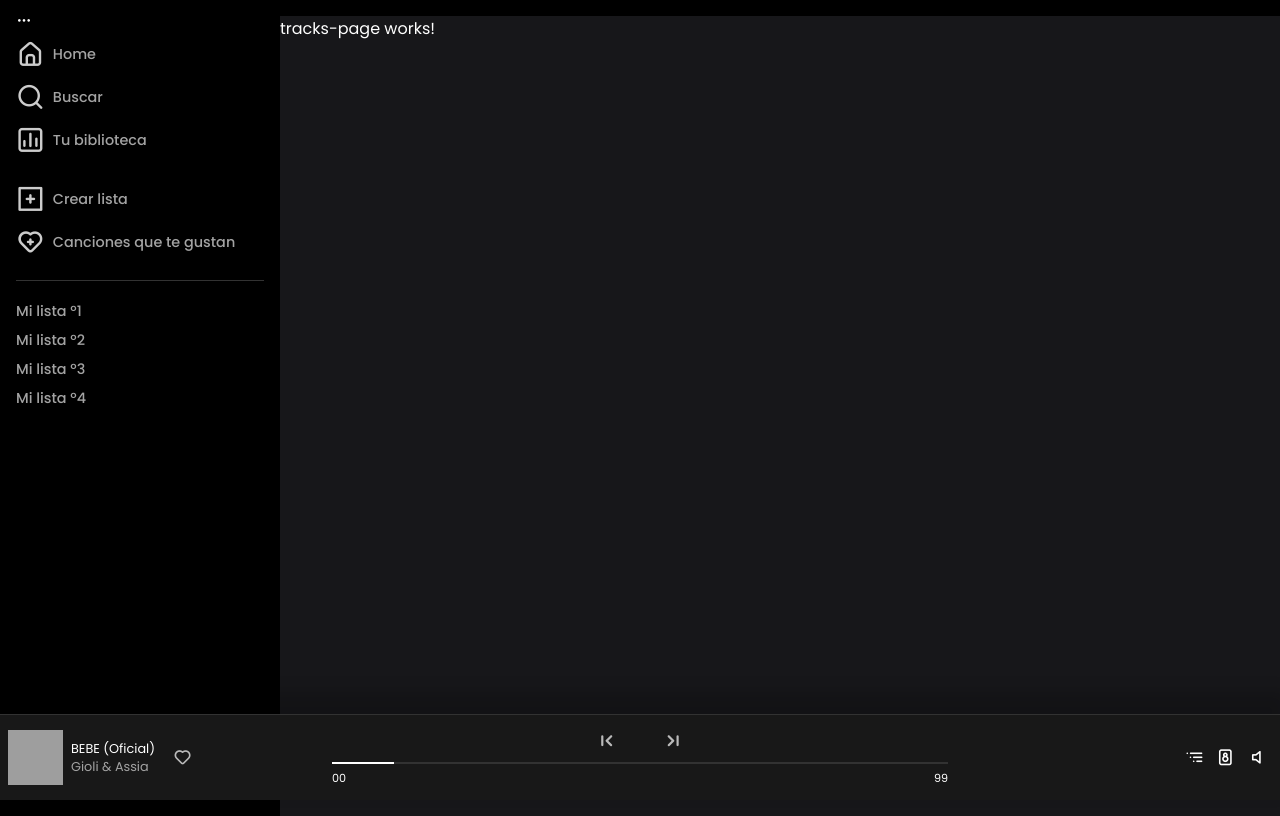
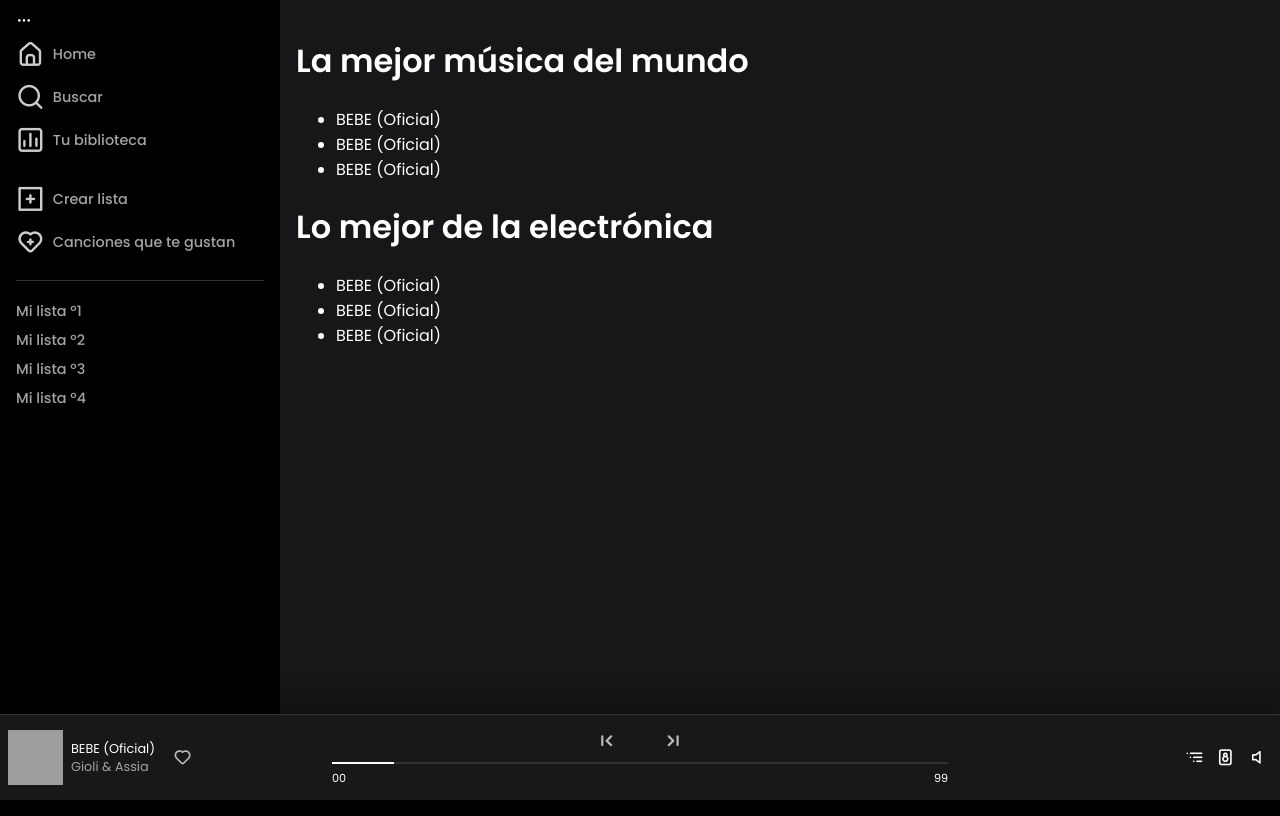
Before and after one commit to roman-bgonz/spotify-app, an Angular app: page /tracks in a window 1280 px wide. Built offline with nearby package versions, Linux system fonts and the light colour scheme; grey boxes are pictures that could not be loaded.

Commit message:
Creación de mock tracks y card players

```diff
--- a/src/app/modules/tracks/pages/tracks-page/tracks-page.component.css
+++ b/src/app/modules/tracks/pages/tracks-page/tracks-page.component.css
@@ -0,0 +1,3 @@
+.tracks-page {
+  padding: 1rem;
+}
--- a/src/app/modules/tracks/pages/tracks-page/tracks-page.component.html
+++ b/src/app/modules/tracks/pages/tracks-page/tracks-page.component.html
@@ -1 +1,15 @@
-<p>tracks-page works!</p>
+<div class="tracks-page">
+  <!-- Sección top -->
+  <app-generic-section
+    [title]="'La mejor música del mundo'"
+    [mode]="'small'"
+    [dataTracks]="mockTracksList"
+  ></app-generic-section>
+
+  <!-- Sección grande -->
+  <app-generic-section
+    [title]="'Lo mejor de la electrónica'"
+    [mode]="'big'"
+    [dataTracks]="mockTracksList"
+  ></app-generic-section>
+</div>
--- a/src/app/modules/tracks/pages/tracks-page/tracks-page.component.ts
+++ b/src/app/modules/tracks/pages/tracks-page/tracks-page.component.ts
@@ -3,13 +3,16 @@ import { Component, OnInit } from '@angular/core';
 @Component({
   selector: 'app-tracks-page',
   templateUrl: './tracks-page.component.html',
-  styleUrls: ['./tracks-page.component.css']
+  styleUrls: ['./tracks-page.component.css'],
 })
 export class TracksPageComponent implements OnInit {
+  mockTracksList = [
+    { name: 'BEBE (Oficial)' },
+    { name: 'BEBE (Oficial)' },
+    { name: 'BEBE (Oficial)' },
+  ];
 
-  constructor() { }
+  constructor() {}
 
-  ngOnInit(): void {
-  }
-
+  ngOnInit(): void {}
 }
--- /dev/null
+++ b/src/app/shared/components/card-player/card-player.component.html
@@ -0,0 +1 @@
+<p>card-player works!</p>
--- /dev/null
+++ b/src/app/shared/components/card-player/card-player.component.ts
@@ -0,0 +1,15 @@
+import { Component, OnInit } from '@angular/core';
+
+@Component({
+  selector: 'app-card-player',
+  templateUrl: './card-player.component.html',
+  styleUrls: ['./card-player.component.css']
+})
+export class CardPlayerComponent implements OnInit {
+
+  constructor() { }
+
+  ngOnInit(): void {
+  }
+
+}
--- /dev/null
+++ b/src/app/shared/components/generic-section/generic-section.component.html
@@ -0,0 +1,15 @@
+<div class="section--generic">
+  <h1 class="secction--generic__title">{{ title }}</h1>
+
+  <div class="section--generic__player--zone">
+    <ul
+      class="player--list"
+      [ngClass]="{ 'card-small': mode === 'small', 'card-big': mode === 'big' }"
+    >
+      <li *ngFor="let player of dataTracks">
+        <!-- <app-card-player [mode]="mode" [track]="player"></app-card-player> -->
+        {{ player.name }}
+      </li>
+    </ul>
+  </div>
+</div>
--- /dev/null
+++ b/src/app/shared/components/generic-section/generic-section.component.ts
@@ -0,0 +1,18 @@
+import { Component, Input, OnInit } from '@angular/core';
+
+@Component({
+  selector: 'app-generic-section',
+  templateUrl: './generic-section.component.html',
+  styleUrls: ['./generic-section.component.css'],
+})
+export class GenericSectionComponent implements OnInit {
+  @Input() title: string = '';
+
+  // Comi si fuera un enumerable
+  @Input() mode: 'small' | 'big' = 'big';
+  @Input() dataTracks: Array<any> = [];
+
+  constructor() {}
+
+  ngOnInit(): void {}
+}
```
Also changed, not shown: src/app/modules/tracks/tracks.module.ts (+4 -9 lines), src/app/shared/shared.module.ts (+16 -2 lines), src/app/shared/components/card-player/card-player.component.css (added), src/app/shared/components/generic-section/generic-section.component.css (added), 2 other files (tests, documents, lock files or other folders).
